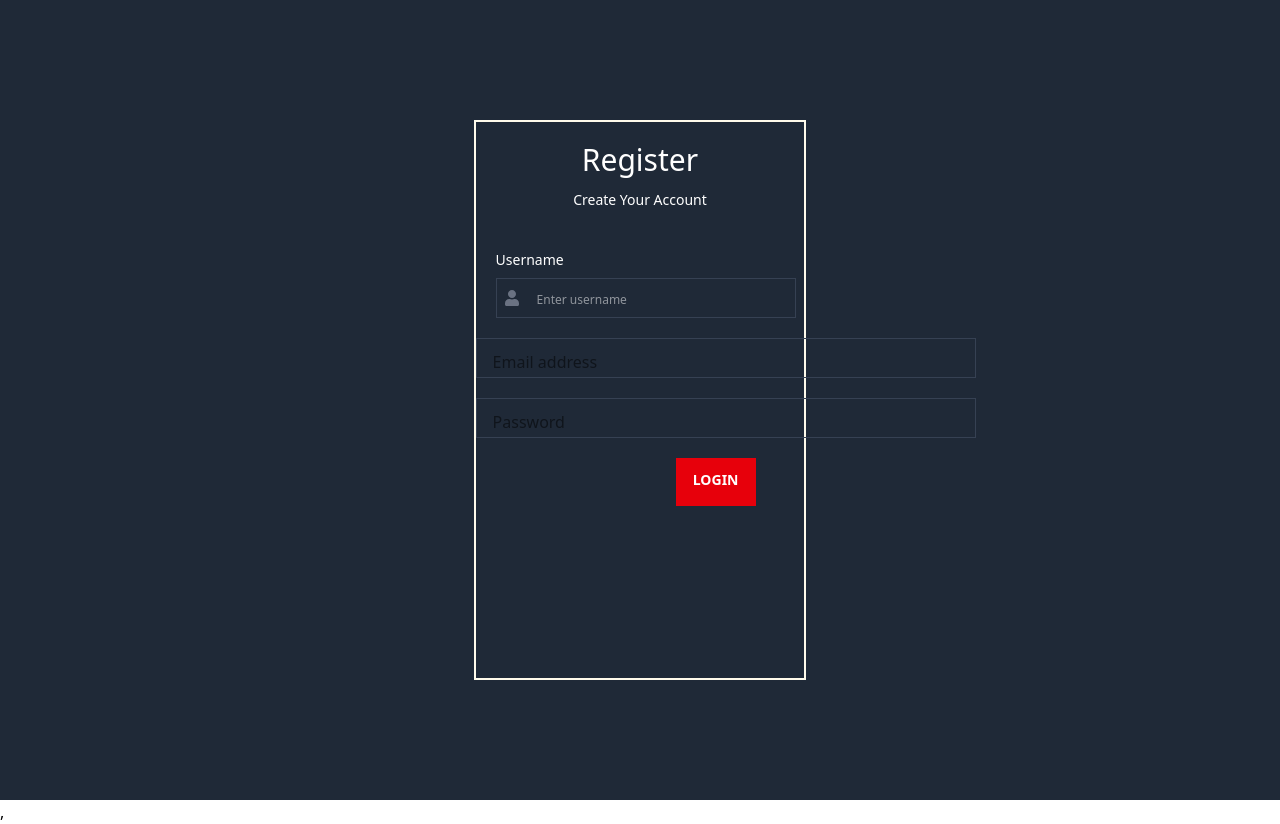
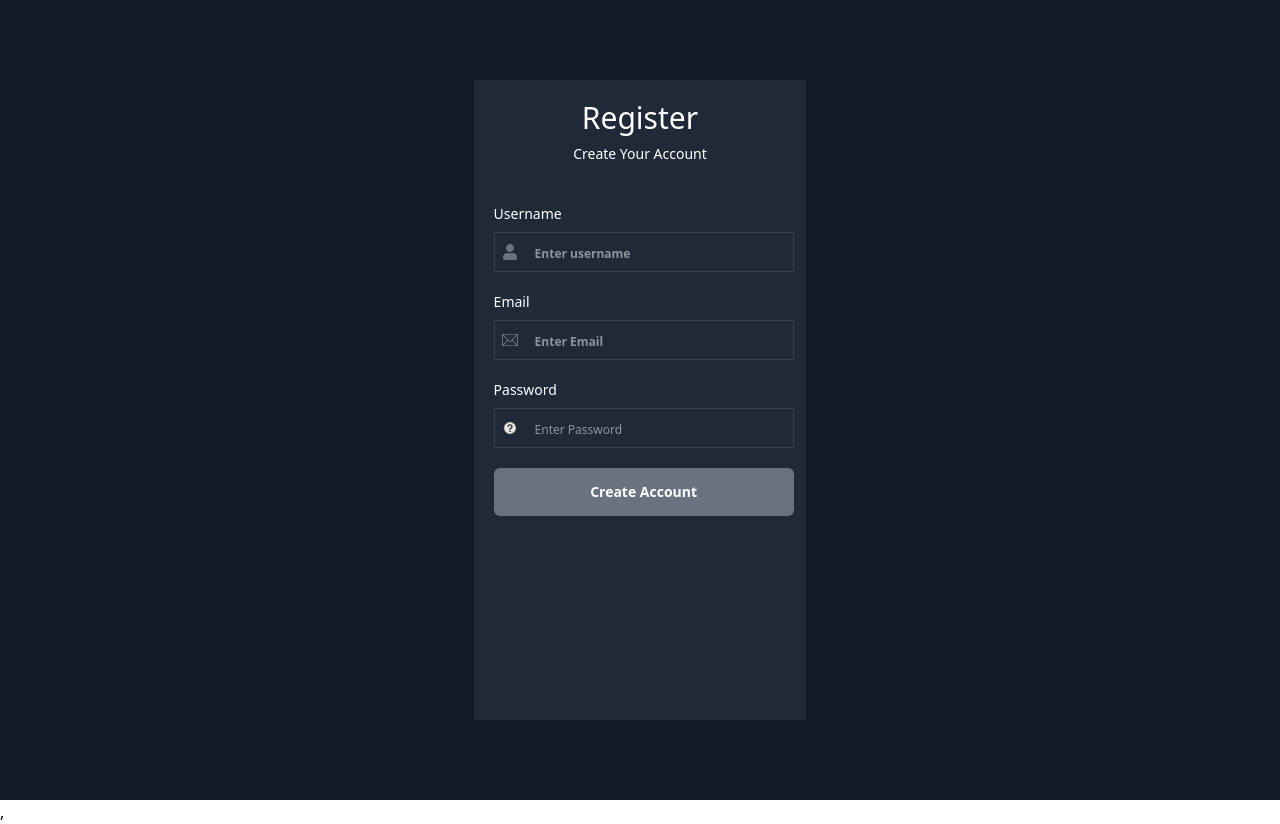
Before and after one commit to Aklile612/Reminder-App, a React (Vite) app: page /login in a window 1280 px wide. Built offline with nearby package versions, Linux system fonts and the light colour scheme.

Commit message:
edited the login page

```diff
--- a/src/Components/Login/Login.jsx
+++ b/src/Components/Login/Login.jsx
@@ -1,12 +1,14 @@
 import React from 'react'
+import { AiTwotoneQuestionCircle } from 'react-icons/ai'
 import { FaUser } from 'react-icons/fa'
+import { TfiEmail } from 'react-icons/tfi'
 import { Link } from 'react-router-dom'
 
 const Login = () => {
   return (
-    <div className='bg-[#1F2937] h-[100vh] w-[100vw] flex justify-center items-center'>
-      <div className='flex flex-col  w-[26vw] h-[70vh] border-amber-50 border-2'>
-        <div className='flex flex-col justify-center items-center gap-3 mb-10'>
+    <div className='bg-[#111827] h-[100vh] w-[100vw] flex justify-center items-center'>
+      <div className='flex flex-col  w-[26vw] h-[80vh] bg-[#1F2937] border-amber-50 '>
+        <div className='flex flex-col justify-center items-center gap-2 mb-10'>
           <span className='text-white md:pt-5 text-3xl'>Register</span>
           <span className='text-white text-sm'>Create Your Account</span>
         </div>
@@ -16,7 +18,7 @@ const Login = () => {
             <span className='ml-5 text-white text-sm md:mb-2'>Username</span>
             <div className='relative'>
                 <input
-                className='border-gray-700 border-[1px] w-[300px] h-10 ml-5 pl-10 text-white placeholder-text-gray-500 placeholder:text-xs'
+                className='border-gray-700 border-[1px] w-[300px] h-10 ml-5 pl-10 text-white placeholder-text-gray-500 placeholder:text-xs placeholder:font-bold'
                 type="email"
                 name='email'
                 placeholder="Enter username"
@@ -24,27 +26,35 @@ const Login = () => {
                 <FaUser className="absolute left-7 top-1/2 transform -translate-y-1/2 text-gray-500" />
             </div>
         </div>
-          <div>
+        <div className='flex flex-col'>
+            <span className='ml-5 text-white text-sm md:mb-2'>Email</span>
+            <div className='relative'>
                 <input
-              className='border-gray-700 border-[1px] w-[500px] h-10 pl-4 pt-2'
+                className='border-gray-700 border-[1px] w-[300px] h-10 ml-5 pl-10 text-white placeholder-text-gray-500 placeholder:text-xs placeholder:font-bold'
                 type="email"
                 name='email'
-              placeholder='Email address'
+                placeholder="Enter Email"
                 />
+                <TfiEmail className="absolute left-7 top-1/2 transform -translate-y-1/2 text-gray-500" />
             </div>
-
-          <div>
+        </div>
+        <div className='flex flex-col'>
+            <span className='ml-5 text-white text-sm md:mb-2'>Password</span>
+            <div className='relative'>
                 <input
-              className='border-gray-700 border-[1px] w-[500px] h-10 pl-4 pt-2'
-              type="password"
-              placeholder='Password'
+                className='border-gray-700 border-[1px] w-[300px] h-10 ml-5 pl-10 text-white placeholder-text-gray-500 placeholder:text-xs'
+                type="email"
+                name='email'
+                placeholder="Enter Password"
                 />
+                <AiTwotoneQuestionCircle className="absolute left-7 top-1/2 transform -translate-y-1/2 text-gray-500" />
+            </div>
         </div>
 
           <Link
             to='/'
-            className='ml-50 group hover:scale-110 ease-out transition-all w-[80px] h-12 bg-red-600 text-center pt-3 text-sm text-white font-semibold'>
-            <span>LOGIN</span>
+            className='ml-5 flex justify-center items-center group hover:scale-110 ease-out transition-all w-[300px] h-12 bg-gray-500 text-center  text-sm text-white font-semibold rounded-[6px]'>
+            <span>Create Account</span>
           </Link>
         </form>
       </div>
```
Lines whose indentation alone changed are shown as unchanged.
